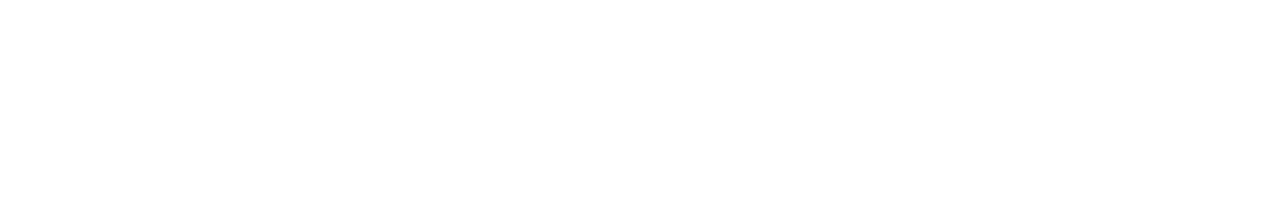
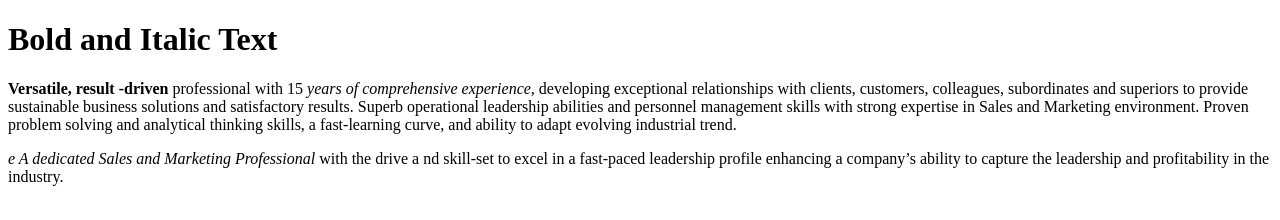
Before and after one commit to RyderGreystorm/HTML-BASICS, a plain HTML site: page index.HTML in a window 1280 px wide. Drawn offline with Linux system fonts and the light colour scheme.

Commit message:
wokring with <strong> and <em> tags

```diff
--- a/index.HTML
+++ b/index.HTML
@@ -5,7 +5,25 @@
         <title>My first Website</title>
     </head>
     <body>
-
-
+        <h1>Bold and Italic Text</h1>
+        <p>
+            <!--strong is used to bold a text-->
+            <strong>Versatile, result -driven</strong>  professional with 15
+            <em>years of comprehensive experience, </em>developing exceptional relationships with clients, customers, colleagues, subordinates and superiors to
+            provide sustainable business solutions and satisfactory
+             results. Superb operational leadership
+             abilities and personnel management skills with
+              strong expertise in Sales and Marketing environment.
+               Proven problem solving and analytical thinking
+               skills, a fast-learning curve, and ability to
+               adapt evolving industrial trend.
+        </p>
+        <p>
+            <!--em is  used for itilizing the content-->
+            <em>e A dedicated Sales and Marketing Professional</em>  with the drive a
+               nd skill-set to excel in a fast-paced leadership
+               profile enhancing a company’s ability to capture the
+               leadership and profitability in the industry.
+        </p>
     </body>
 </html>
```
